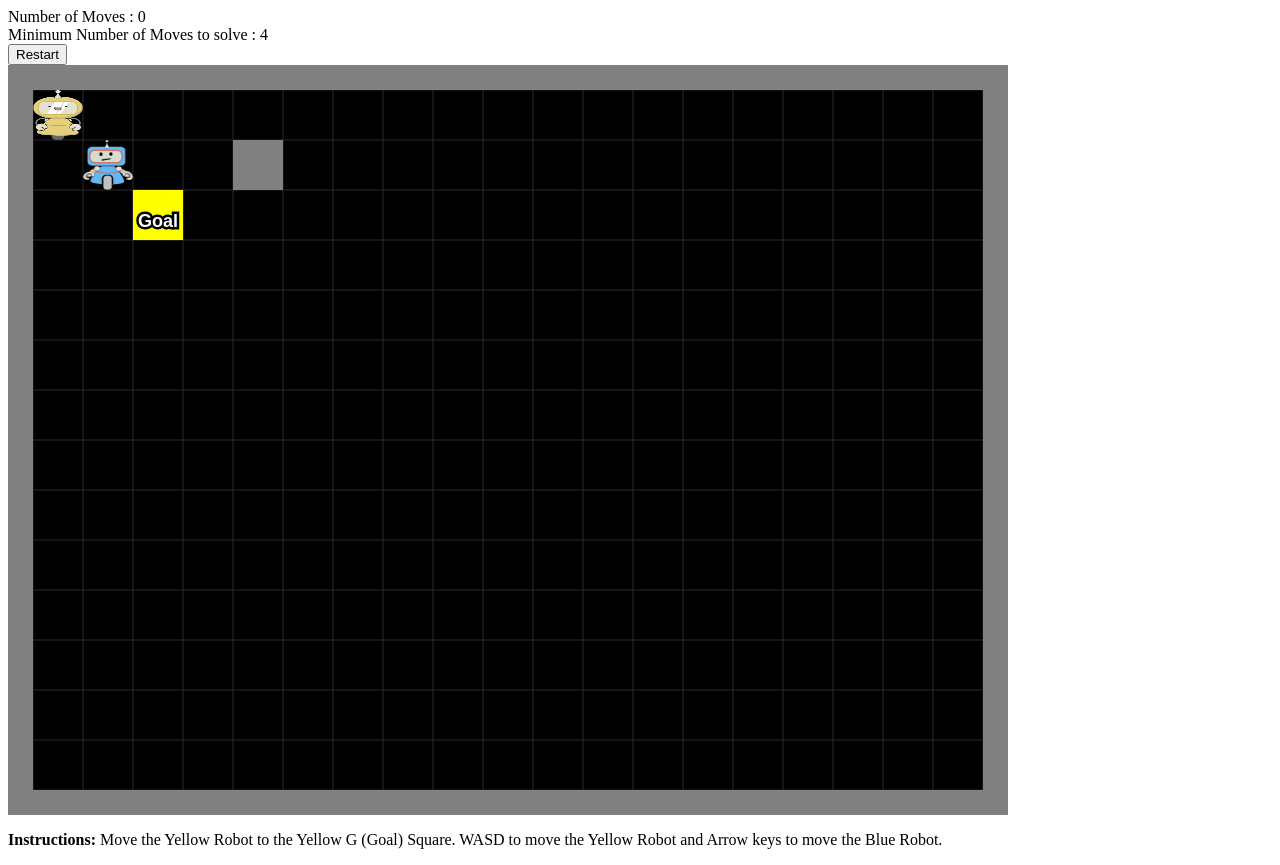
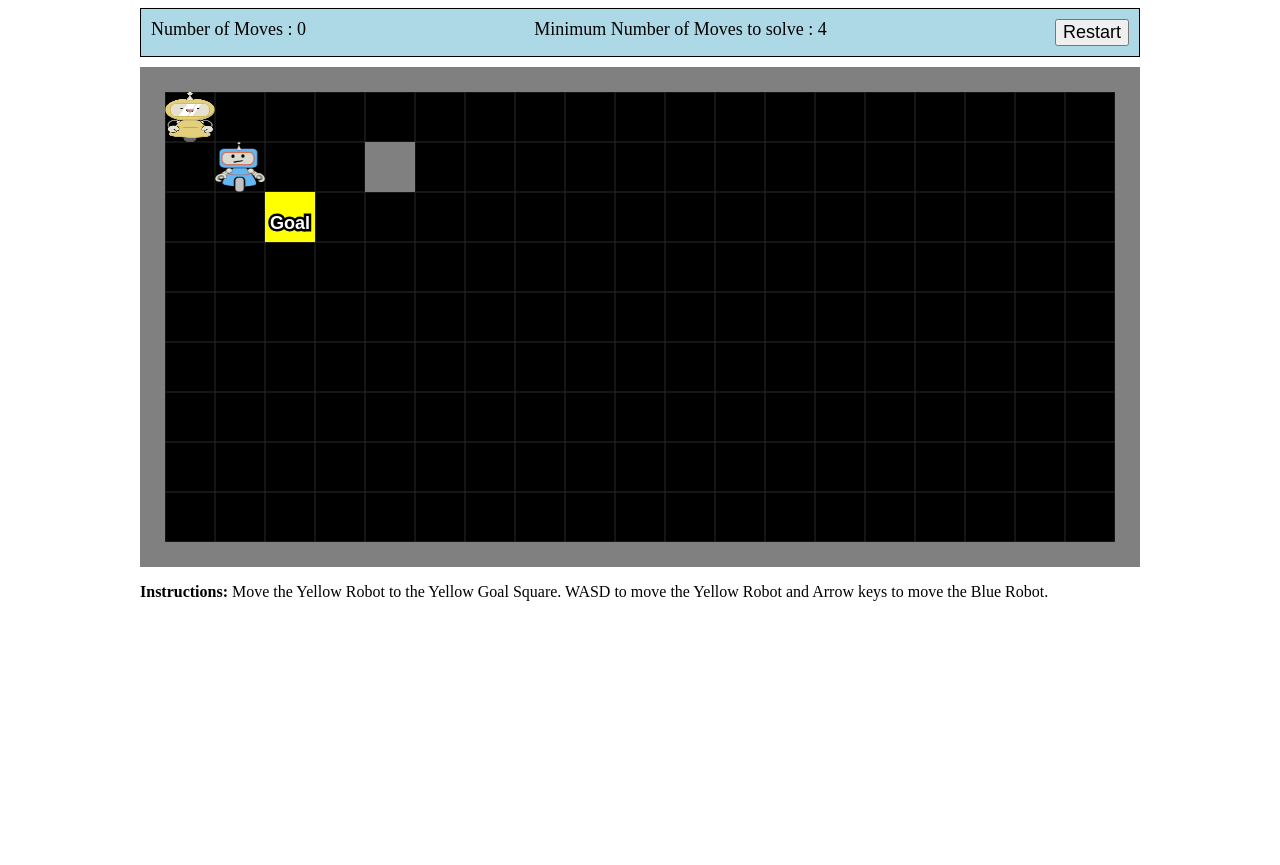
Before and after one commit to simondiep/sliding-robots, a website with bundled scripts: page index.html in a window 1280 px wide. After the commit the page ends 800 px from the top, so only its background shows below. Built offline with nearby package versions, Linux system fonts and the light colour scheme.

Commit message:
Style update

```diff
--- a/index.html
+++ b/index.html
@@ -25,6 +25,24 @@
         transform: translate(-50%,-50%);
         -ms-transform: translate(-50%,-50%);
     }
+    #app {
+      display: table;
+      margin: 0 auto;
+    }
+    #restartButton {
+      font-size: 18px;
+    }
+    .header {
+      display: flex;
+      flex-direction: row;
+      flex-wrap: nowrap;
+      justify-content: space-between;
+      background: lightblue;
+      border: 1px solid black;
+      padding: 10px;
+      margin-bottom: 10px;
+      font-size: 18px;
+    }
   </style>
 </head>
 
@@ -33,6 +51,7 @@
     <div id="overlay_text">You Win!  Press space to restart.</div>
   </div>
   <div id="app">
+    <div class="header">
       <div>
         <label>Number of Moves : </label>
         <label id="numberOfMovesLabel">0</label>
@@ -44,8 +63,9 @@
       <div>
         <button id="restartButton">Restart</button>
       </div>
+    </div>
     <div id="game-board"></div>
-    <p> <b>Instructions:</b> Move the Yellow Robot to the Yellow G (Goal) Square. WASD to move the Yellow Robot and Arrow keys to move the Blue Robot.
+    <p> <b>Instructions:</b> Move the Yellow Robot to the Yellow Goal Square. WASD to move the Yellow Robot and Arrow keys to move the Blue Robot.
     </p>
   </div>
   <div style="display:none;">
--- a/src/puzzles/puzzle-factory.js
+++ b/src/puzzles/puzzle-factory.js
@@ -8,7 +8,7 @@ const puzzleFactory = {
     board: {
       SQUARE_SIZE_IN_PIXELS: 50,
       HORIZONTAL_SQUARES: 20,
-      VERTICAL_SQUARES: 15,
+      VERTICAL_SQUARES: 10,
     },
     robots: [
       new Robot(new Coordinate(1, 1), 'yellow', getYellowRobotImage()),
@@ -23,14 +23,14 @@ const puzzleFactory = {
     board: {
       SQUARE_SIZE_IN_PIXELS: 50,
       HORIZONTAL_SQUARES: 20,
-      VERTICAL_SQUARES: 15,
+      VERTICAL_SQUARES: 10,
     },
     robots: [
-      new Robot(new Coordinate(10, 10), 'yellow', getYellowRobotImage()),
+      new Robot(new Coordinate(10, 9), 'yellow', getYellowRobotImage()),
       new Robot(new Coordinate(5, 5), 'blue', getBlueRobotImage()),
     ],
     goalLocation: new Coordinate(2, 2),
-    walls: [new Coordinate(2, 8), new Coordinate(11, 10)],
+    walls: [new Coordinate(2, 8), new Coordinate(8, 9)],
     minimumNumberOfMoves: 5,
   }),
 };
```
Lines whose indentation alone changed are shown as unchanged.
